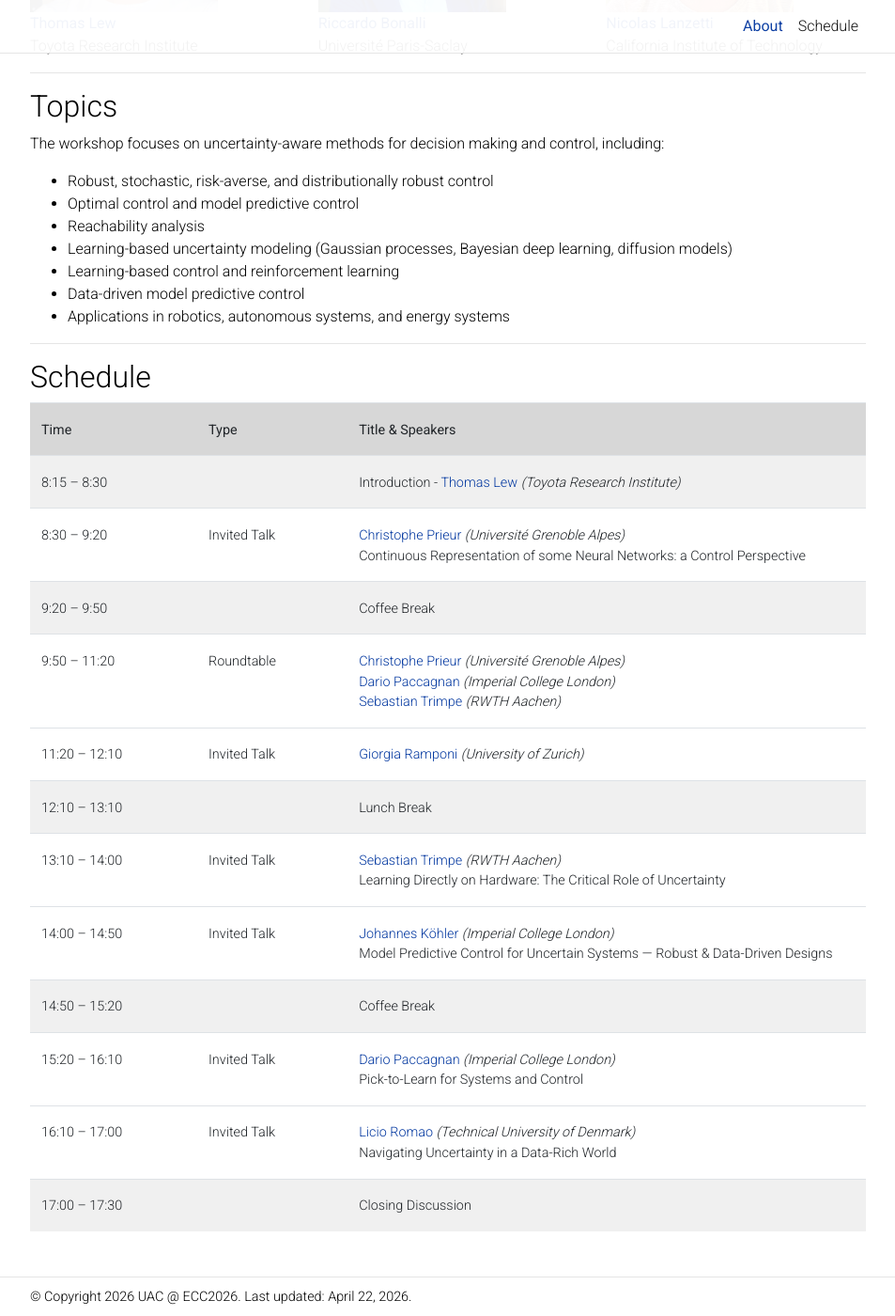
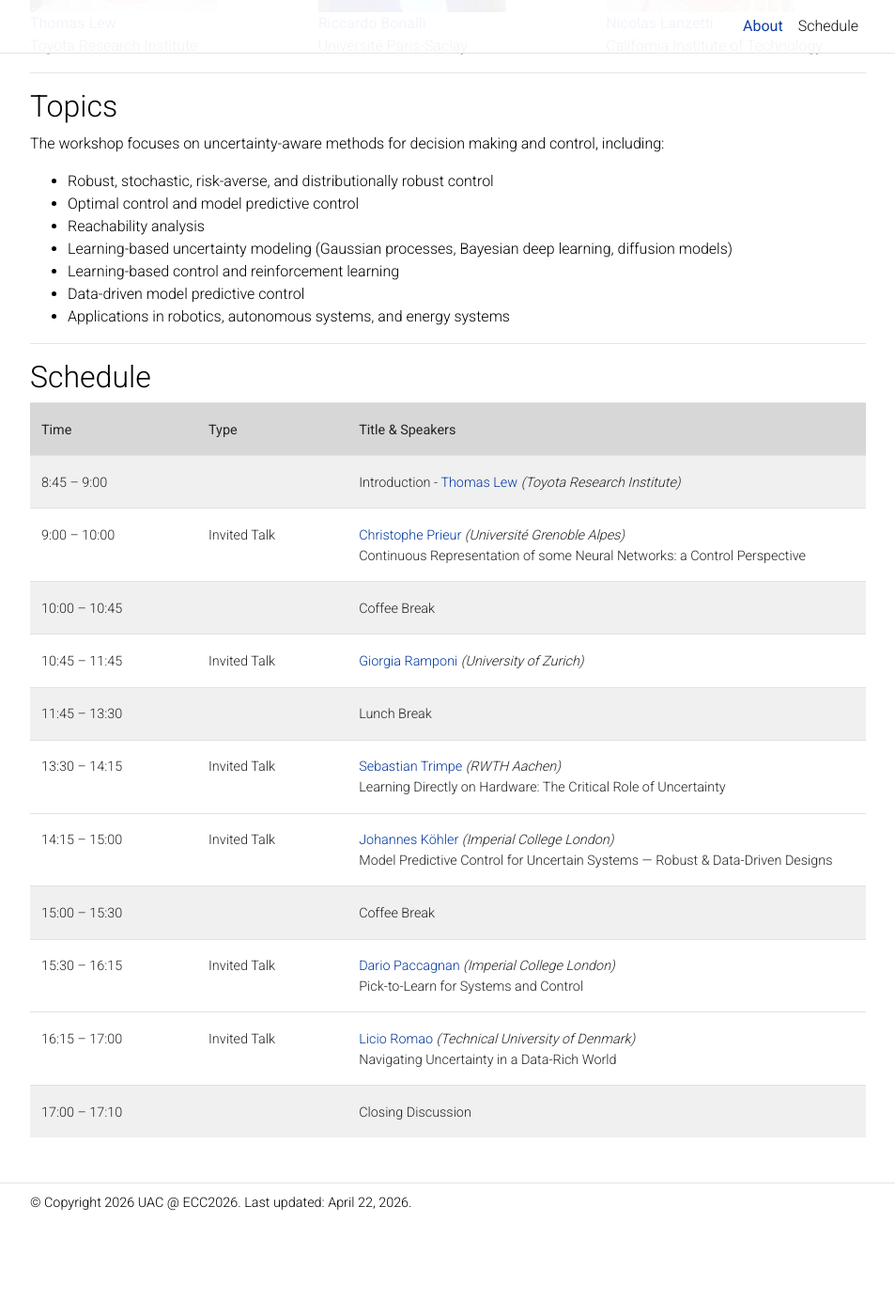
Before and after one commit to thomasjlew/uac_ecc26, a Jekyll site: the page built from _pages/about.md, in a window 1280 px wide and 1400 px high, scrolled down 1408 px. Shown: the whole window at 94% size, without its empty margins (163-1116 px from the left). Built offline with Jekyll 4.4.1, drawn with Linux system fonts in a browser that asks for light colours; comment, search, counter and statistics services are not loaded; a style sheet for code colours, icons or effects is not loaded; after the commit the page ends 2709 px from its top, so only the background shows below that.

```diff
--- a/_pages/about.md
+++ b/_pages/about.md
@@ -115,82 +115,72 @@ The workshop focuses on uncertainty-aware methods for decision making and contro
 </tr>
 
 <tr class="header" style="background-color:rgb(240,240,240);">
-<td>8:15 – 8:30</td>
+<td>8:45 – 9:00</td>
 <td></td>
 <td>Introduction - <a href="https://thomasjlew.github.io/" target="_blank">Thomas Lew</a> <i>(Toyota Research Institute)</i></td>
 </tr>
 
 <tr class="header">
-<td>8:30 – 9:20</td>
+<td>9:00 – 10:00</td>
 <td>Invited Talk</td>
 <td><a href="https://www.gipsa-lab.grenoble-inp.fr/~christophe.prieur/" target="_blank">Christophe Prieur</a> <i>(Université Grenoble Alpes)</i><br>
 Continuous Representation of some Neural Networks: a Control Perspective</td>
 </tr>
 
 <tr class="header" style="background-color:rgb(240,240,240);">
-<td>9:20 – 9:50</td>
+<td>10:00 – 10:45</td>
 <td></td>
 <td>Coffee Break</td>
 </tr>
 
 <tr class="header">
-<td>9:50 – 11:20</td>
-<td>Roundtable</td>
-<td>
-<a href="https://www.gipsa-lab.grenoble-inp.fr/~christophe.prieur/" target="_blank">Christophe Prieur</a> <i>(Université Grenoble Alpes)</i><br>
-<a href="https://www.doc.ic.ac.uk/~dp414/" target="_blank">Dario Paccagnan</a> <i>(Imperial College London)</i><br>
-<a href="https://www.dsme.rwth-aachen.de/cms/dsme/das-institut/team/~jlolt/prof-sebastian-trimpe/?allou=1" target="_blank">Sebastian Trimpe</a> <i>(RWTH Aachen)</i>
-</td>
-</tr>
-
-<tr class="header">
-<td>11:20 – 12:10</td>
+<td>10:45 – 11:45</td>
 <td>Invited Talk</td>
 <td><a href="https://sites.google.com/view/alpi-lab/giorgia-ramponi" target="_blank">Giorgia Ramponi</a> <i>(University of Zurich)</i></td>
 </tr>
 
 <tr class="header" style="background-color:rgb(240,240,240);">
-<td>12:10 – 13:10</td>
+<td>11:45 – 13:30</td>
 <td></td>
 <td>Lunch Break</td>
 </tr>
 
 <tr class="header">
-<td>13:10 – 14:00</td>
+<td>13:30 – 14:15</td>
 <td>Invited Talk</td>
 <td><a href="https://www.dsme.rwth-aachen.de/cms/dsme/das-institut/team/~jlolt/prof-sebastian-trimpe/?allou=1" target="_blank">Sebastian Trimpe</a> <i>(RWTH Aachen)</i><br>
 Learning Directly on Hardware: The Critical Role of Uncertainty</td>
 </tr>
 
 <tr class="header">
-<td>14:00 – 14:50</td>
+<td>14:15 – 15:00</td>
 <td>Invited Talk</td>
 <td><a href="https://profiles.imperial.ac.uk/j.kohler" target="_blank">Johannes Köhler</a> <i>(Imperial College London)</i><br>
 Model Predictive Control for Uncertain Systems — Robust & Data-Driven Designs</td>
 </tr>
 
 <tr class="header" style="background-color:rgb(240,240,240);">
-<td>14:50 – 15:20</td>
+<td>15:00 – 15:30</td>
 <td></td>
 <td>Coffee Break</td>
 </tr>
 
 <tr class="header">
-<td>15:20 – 16:10</td>
+<td>15:30 – 16:15</td>
 <td>Invited Talk</td>
 <td><a href="https://www.doc.ic.ac.uk/~dp414/" target="_blank">Dario Paccagnan</a> <i>(Imperial College London)</i><br>
 Pick-to-Learn for Systems and Control</td>
 </tr>
 
 <tr class="header">
-<td>16:10 – 17:00</td>
+<td>16:15 – 17:00</td>
 <td>Invited Talk</td>
 <td><a href="https://licioromao.com/" target="_blank">Licio Romao</a> <i>(Technical University of Denmark)</i><br>
 Navigating Uncertainty in a Data-Rich World</td>
 </tr>
 
 <tr class="header" style="background-color:rgb(240,240,240);">
-<td>17:00 – 17:30</td>
+<td>17:00 – 17:10</td>
 <td></td>
 <td>Closing Discussion</td>
 </tr>
```
Also changed, not shown: _pages/schedule.md (+11 -21 lines).
